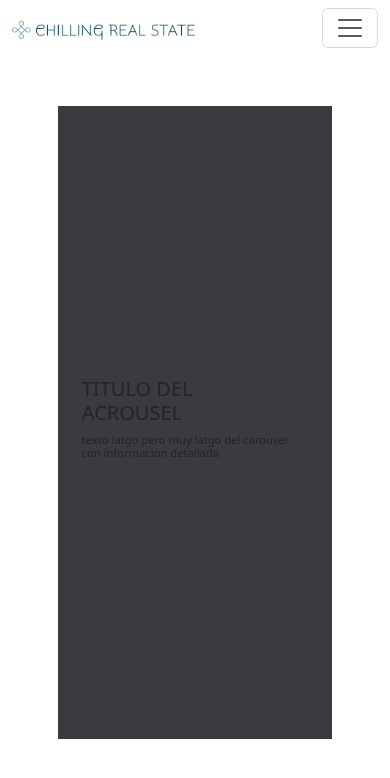
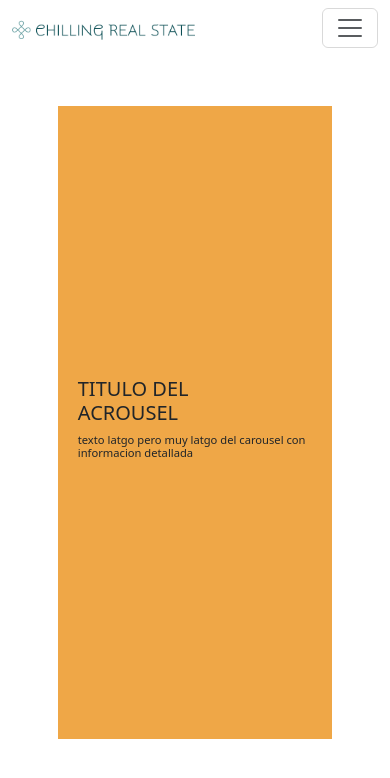
Before and after one commit to Q-ko/Api-pin-front, a React (Create React App) app: page /servicios in a window 390 px wide. Shown: the top 778 px of the page. Built offline with nearby package versions, Linux system fonts and the light colour scheme.

Commit message:
cambios de colores en el slide servicios

```diff
--- a/src/App.scss
+++ b/src/App.scss
@@ -1,33 +1,32 @@
+$primary: #3a3a3f;
+$secondary: #dac6ac;
+$light: #aaaabc;
+$success: #433924;
+$info: #efa747;
+$warning: #1d595e;
 
-$primary: #3A3A3F;
-$secondary:     #dac6ac;
-$light:         #AAAABC;
-$success:       #433924;
-$info:          #efa747;
-$warning:       #1D595E;
+$font-size-base: 1rem; // Assumes the browser default, typically `16px`
+$font-size-sm: $font-size-base * 0.875;
+$font-size-lg: $font-size-base * 1.25;
+$h1-font-size: $font-size-base * 2.5;
+$h2-font-size: $font-size-base * 2.5;
+$h3-font-size: $font-size-base * 1.75;
 
-$font-size-base:              1rem; // Assumes the browser default, typically `16px`
-$font-size-sm:                $font-size-base * .875;
-$font-size-lg:                $font-size-base * 1.25;
-$h1-font-size:                $font-size-base * 2.5;
-$h2-font-size:                $font-size-base * 2.5;
-$h3-font-size:                $font-size-base * 1.75;
-
-$btn-border-radius-lg:50%;
+$btn-border-radius-lg: 50%;
 
 @font-face {
-  font-family: 'fuente-eslogan';
-  src: url('./components/fonts/MOODERN.ttf') format('truetype');
-   font-family: 'fuente-nav';
-  src: url('./components/fonts/Modern-Age.ttf') format('truetype');
+  font-family: "fuente-eslogan";
+  src: url("./components/fonts/MOODERN.ttf") format("truetype");
+  font-family: "fuente-nav";
+  src: url("./components/fonts/Modern-Age.ttf") format("truetype");
   /* Otras propiedades de la fuente, como font-weight y font-style, si es necesario */
 }
 
 $spacer: 1rem;
 $spacers: (
   0: 0,
-  1: $spacer * .25,
-  2: $spacer * .5,
+  1: $spacer * 0.25,
+  2: $spacer * 0.5,
   3: $spacer * 3,
   4: $spacer * 8,
   5: $spacer * 10,
@@ -45,39 +44,35 @@ $spacers: (
   padding-top: $spacer * 5 !important;
 }
 
-
-
-
-header{
+header {
   position: absolute;
   z-index: 999;
-  nav{
+  nav {
     background-color: transparent;
-    .tamano-brand-container{
+    .tamano-brand-container {
       height: auto;
       max-width: 65%;
-      .tamano-brand{
-        width:77%;
+      .tamano-brand {
+        width: 77%;
         height: auto;
       }
     }
 
-    .nav-link{
-      font-family: 'fuente-nav', sans-serif;;
+    .nav-link {
+      font-family: "fuente-nav", sans-serif;
     }
 
     .offcanvas {
-      background-image: url('./components/media/offcanvas.png');
+      background-image: url("./components/media/offcanvas.png");
       background-repeat: no-repeat;
       background-size: cover;
     }
-
   }
 }
 
-main{
+main {
   .h2-title {
-    font-family: 'fuente-eslogan', sans-serif;
+    font-family: "fuente-eslogan", sans-serif;
   }
   .my-custom-top-30 {
     position: relative;
@@ -86,17 +81,17 @@ main{
     width: 75%;
     opacity: 0.8;
   }
-  .img-nos{
+  .img-nos {
     background-image: url(./components/media/nosotros.jpg);
     background-repeat: repeat;
     background-position: center;
     background-size: cover;
   }
-.home{
-  .img-slide-home{
+  .home {
+    .img-slide-home {
       filter: brightness(0.7);
     }
-  .texto_de_bienvenida{
+    .texto_de_bienvenida {
       button {
         position: relative;
         display: inline-block;
@@ -187,78 +182,67 @@ main{
     }
   }
 
-.servicios{
-  .bg-img{
+  .servicios {
+    .bg-img {
       background-image: url(./components/media/slide-2.png);
       background-position: center;
       background-repeat: no-repeat;
       background-size: cover;
 
-
-    @media screen and (max-width:574px) {
-      .bg-img{
+      @media screen and (max-width: 574px) {
+        .bg-img {
           background-image: none;
         }
       }
 
-    .height-mitad{
-      height:50%;
+      .height-mitad {
+        height: 50%;
       }
-     .height-mitad2{
+      .height-mitad2 {
         height: 50%;
       }
 
-@media screen and (max-width:574px) {
-  .h6{
-    font-size: .7rem;
+      @media screen and (max-width: 574px) {
+        .h6 {
+          font-size: 0.7rem;
         }
 
-  .height-mitad{
-    height:0%;
+        .height-mitad {
+          height: 0%;
         }
-   .height-mitad2{
-    height:100%;
+        .height-mitad2 {
+          height: 100%;
         }
       }
-
-
     }
-.contacto{
-  @media (max-width: 800px){
-    .whidt-contacto{
+    .contacto {
+      @media (max-width: 800px) {
+        .whidt-contacto {
           width: 75%;
         }
       }
     }
-
-
-
-
   }
 
- .producto{
-  .w-acordion{
+  .producto {
+    .w-acordion {
       width: 75%;
     }
 
-
-  .fondo-de-img-prod{
+    .fondo-de-img-prod {
       background-image: url(./components/media/img-page-3.png);
       background-position: right;
       background-size: contain;
-    background-repeat: no-repeat
+      background-repeat: no-repeat;
     }
-  @media screen and (max-width:574px) {
-    .fondo-de-img-prod{
+    @media screen and (max-width: 574px) {
+      .fondo-de-img-prod {
         background-size: cover;
       }
-    .w-acordion{
+      .w-acordion {
         width: 100%;
       }
     }
-
   }
-
-
 }
 @import "../node_modules/bootstrap/scss/bootstrap";
--- a/src/components/sections/main/pages/Servicios.js
+++ b/src/components/sections/main/pages/Servicios.js
@@ -8,15 +8,15 @@ function Servicios(promps) {
       <div className="h-75 w-75  bg-img">
         <div className="container h-100">
           <div className="row height-mitad"></div>
-          <div className="row height-mitad2 d-flex  justify-content-end">
-            <div className="col-12 col-lg-6 col-md-8 col-sm-10 bg-primary">
+          <div className="row height-mitad2 d-flex  justify-content-end align-items-end">
+            <div className="col-12 col-lg-6 col-md-8 col-sm-10 h-100 px-0">
               <div
                 id="carouselServis"
                 class="carousel slide h-100 d-flex align-items-center justify-content-center"
               >
-                <div class="carousel-inner ">
-                  <div class="carousel-item active">
-                    <div className="container">
+                <div class="carousel-inner h-100">
+                  <div class="carousel-item bg-info p-2 h-100 active">
+                    <div className="container d-flex align-items-center justify-content-center h-100">
                       <div className="row">
                         <div className="col-8">
                           <h5 className="h5">TITULO DEL ACROUSEL</h5>
@@ -30,8 +30,8 @@ function Servicios(promps) {
                       </div>
                     </div>
                   </div>
-                  <div class="carousel-item">
-                    <div className="container">
+                  <div class="carousel-item bg-light p-2 h-100">
+                    <div className="container d-flex align-items-center justify-content-center h-100">
                       <div className="row">
                         <div className="col-8">
                           <h5 className="h5">TITULO DEL ACROUSEL</h5>
```
Lines whose indentation alone changed are shown as unchanged.
